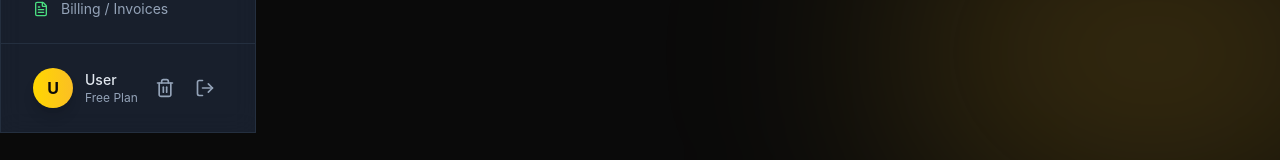
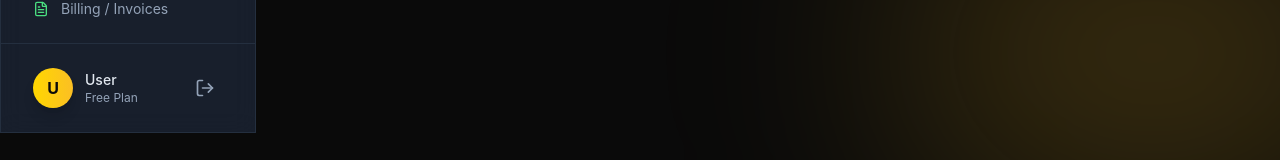
Before and after one commit to Jithin2266/Personal-Reminder-system-, a React (Vite) app in the folder frontend/: page /dashboard in a window 1280 px wide. Shown: the part 667-827 px from the top of the page. Built offline with nearby package versions, Linux system fonts and the light colour scheme.

Commit message:
fix: remove destructive wipe data button to prevent accidental data loss on logout

```diff
--- a/frontend/src/App.tsx
+++ b/frontend/src/App.tsx
@@ -146,17 +146,6 @@ function App() {
                 </div>
               </div>
               <div className="flex items-center gap-1">
-                <button
-                  onClick={() => {
-                    localStorage.clear();
-                    sessionStorage.clear();
-                    window.location.href = '/';
-                  }}
-                  className="p-2 text-slate-400 hover:text-red-400 transition-colors"
-                  title="Wipe All Data & Log Out"
-                >
-                  <Trash2 className="w-5 h-5" />
-                </button>
                 <button onClick={handleLogout} className="p-2 text-slate-400 hover:text-red-400 transition-colors" title="Log Out">
                   <LogOut className="w-5 h-5" />
                 </button>
```
